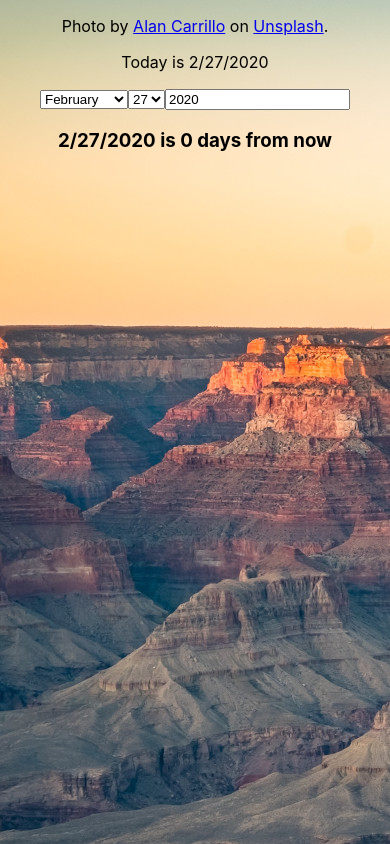
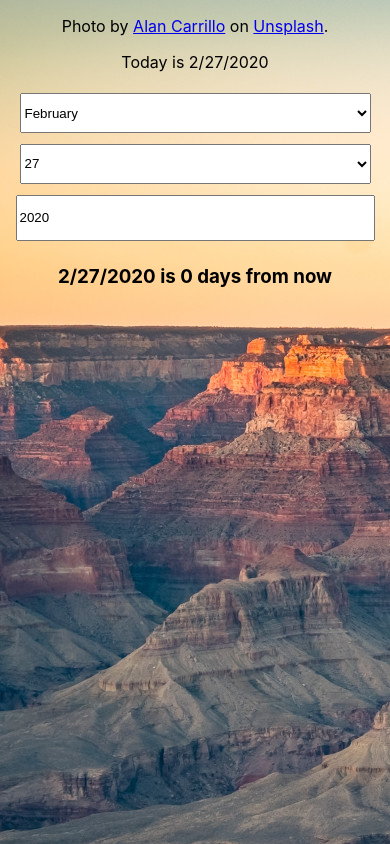
Before and after one commit to nevermindthelabel/date, a React (Create React App) app: page / in a window 390 px wide. Built offline with nearby package versions, Linux system fonts and the light colour scheme.

Commit message:
updated CSS

```diff
--- a/src/App.css
+++ b/src/App.css
@@ -10,3 +10,18 @@
 .App {
   text-align: center;
 }
+
+@media (max-width: 600px) {
+  select {
+    width: 90%;
+    max-width: 90%;
+    height: 3em;
+    margin: 0.4em auto;
+  }
+
+  input {
+    width: 90%;
+    height: 3em;
+    margin: 0.4em auto;
+  }
+}
```
